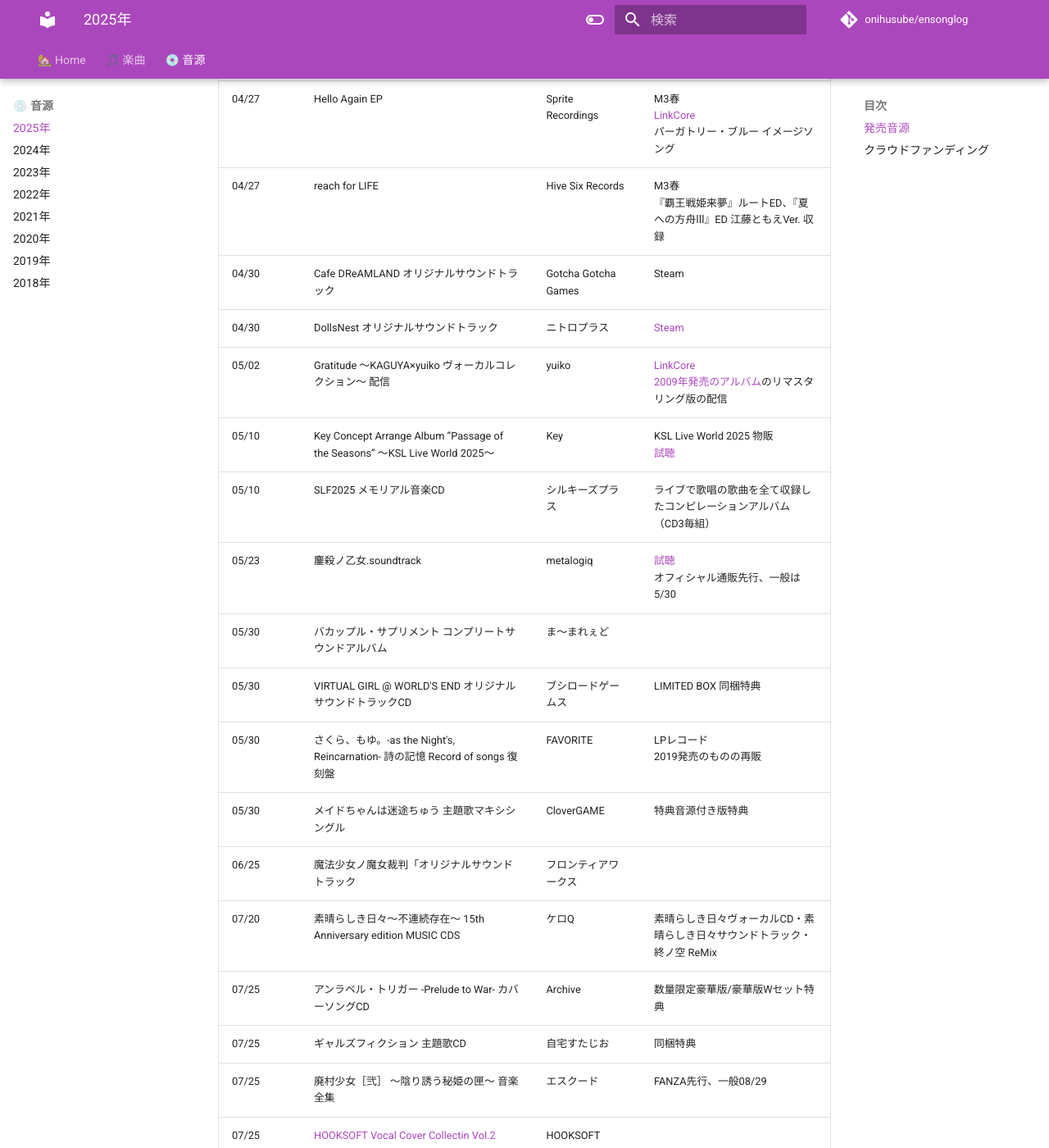
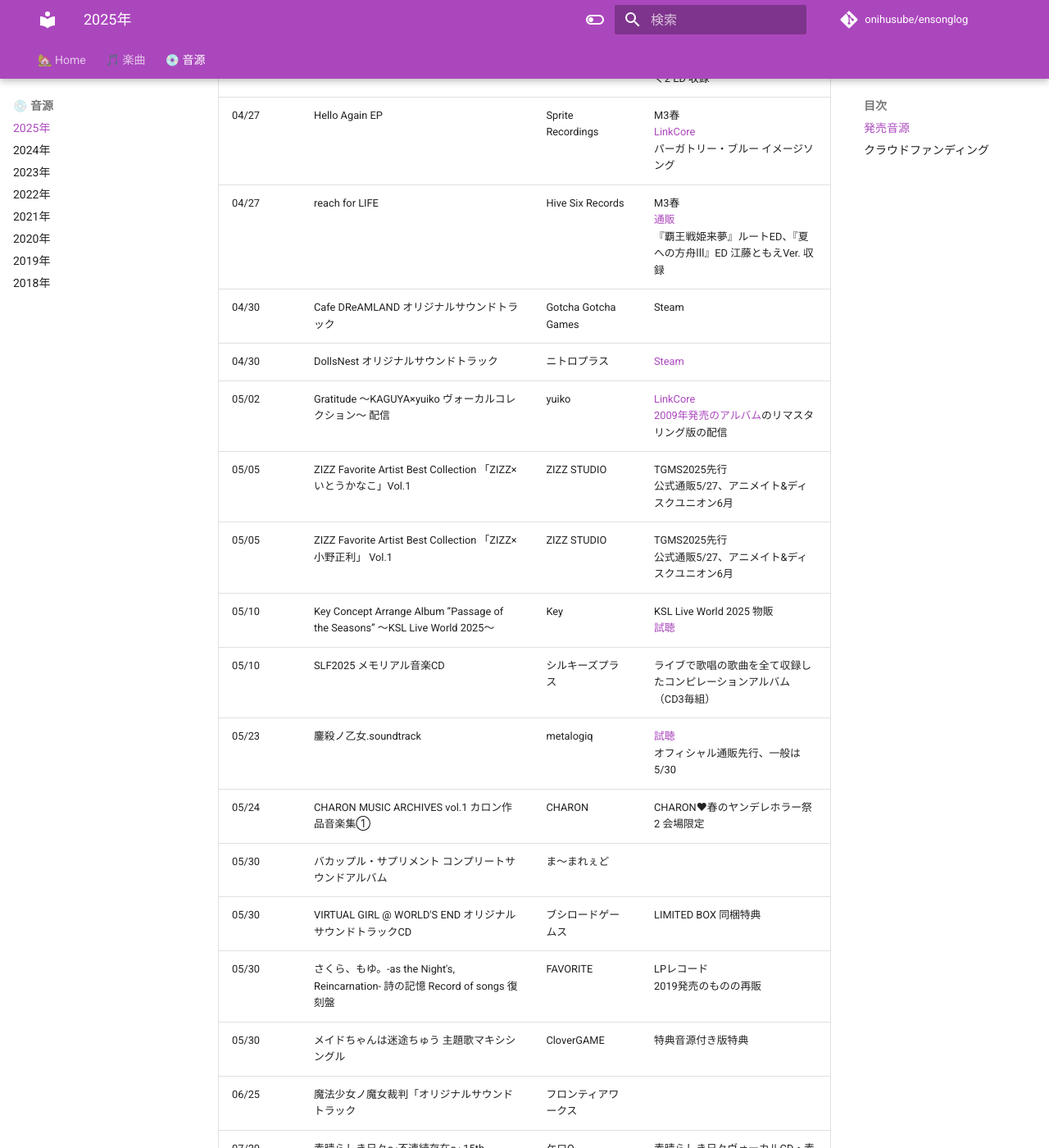
Before and after one commit to onihusube/ensonglog, an MkDocs documentation site: the page built from docs/2025/音源.md, in a window 1280 px wide and 1400 px high, scrolled down 4990 px. Shown: the whole window at 82% size. Built offline with MkDocs 1.6.1 and Material for MkDocs 9.7.7, drawn with Linux system fonts in a browser that asks for light colours; comment, search, counter and statistics services are not loaded; some of the changed text lies outside the part shown.

Commit message:
音源追加

```diff
--- a/docs/2025/音源.md
+++ b/docs/2025/音源.md
@@ -76,18 +76,21 @@
 | 04/27 | [Argonauts Vocal Album vol.2](./音源個別/Argonauts%20Vocal%20Album%20vol.2.md) | Argonauts | M3春 </br> 一般06/27 |
 | 04/27 | 小波すず美少女ゲームソングカバーアルバム 「しんぐあそんぐ！〜出演作品（みんな）のうたです。〜」 | 小波すず | M3春 |
 | 04/27 | サブリミナルレジオン・美作京キャラクターソングシングル 「ヒイロノメザメ」 | AxiaBridge | M3春 |
-| 04/27 | 宇宙に… | Hive Six Records | M3春 </br> 『覇王戦姫来夢』ルートED、『夏への方舟Ⅲ』ED 霜園優菜Ver. 収録 |
+| 04/27 | 宇宙に… | Hive Six Records | M3春 </br> [通販](https://hivesix.base.shop/items/106584257) </br> 『覇王戦姫来夢』ルートED、『夏への方舟Ⅲ』ED 霜園優菜Ver. 収録 |
 | 04/27 | solfa feat.茶太 ワークスアルバム「timeless melody」 | solfa | M3春 </br> [BOOTH](https://madaranosora.booth.pm/items/6710943) |
 | 04/27 | 『透明な彼女』 / 可可味 | project lights | M3春 </br> [BOOTH](https://project-lights.booth.pm/items/6858725) </br> 春透明的她与真实的我 OP「透明的她」日本語版 |
 | 04/27 | To You | 黒瀬アイル | M3春 </br> 淫獄の放課後2 OP、僕に抱かれ喘ぐ妻は、他の男に抱かれた話を紡ぐ2 ED 収録 |
 | 04/27 | Hello Again EP | Sprite Recordings | M3春 </br> [LinkCore](https://linkco.re/ZVfZ1hUr) </br> パーガトリー・ブルー イメージソング |
-| 04/27 | reach for LIFE | Hive Six Records | M3春 </br> 『覇王戦姫来夢』ルートED、『夏への方舟Ⅲ』ED 江藤ともえVer. 収録 |
+| 04/27 | reach for LIFE | Hive Six Records | M3春　</br> [通販](https://hivesix.base.shop/items/106582287) </br> 『覇王戦姫来夢』ルートED、『夏への方舟Ⅲ』ED 江藤ともえVer. 収録 |
 | 04/30 | Cafe DReAMLAND オリジナルサウンドトラック | Gotcha Gotcha Games | Steam |
 | 04/30 | DollsNest オリジナルサウンドトラック | ニトロプラス | [Steam](https://store.steampowered.com/app/3001180/Dolls_Nest_Original_SoundTrack_The_Origin_of_Species/) |
 | 05/02 | Gratitude ～KAGUYA×yuiko ヴォーカルコレクション～ 配信 | yuiko | [LinkCore](https://linkco.re/qs0yVFYD) </br> [2009年発売のアルバム](https://primary-yuiko.com/gratitude/)のリマスタリング版の配信 |
+| 05/05 | ZIZZ Favorite Artist Best Collection 「ZIZZ×いとうかなこ」Vol.1 | ZIZZ STUDIO | TGMS2025先行 </br> 公式通販5/27、アニメイト&ディスクユニオン6月 |
+| 05/05 | ZIZZ Favorite Artist Best Collection 「ZIZZ×小野正利」 Vol.1 | ZIZZ STUDIO | TGMS2025先行 </br> 公式通販5/27、アニメイト&ディスクユニオン6月 |
 | 05/10 | Key Concept Arrange Album ”Passage of the Seasons” ～KSL Live World 2025～ | Key | KSL Live World 2025 物販 </br> [試聴](https://www.youtube.com/watch?v=HVnnfgZEYy0) |
 | 05/10 | SLF2025 メモリアル音楽CD | シルキーズプラス | ライブで歌唱の歌曲を全て収録したコンピレーションアルバム（CD3毎組） |
 | 05/23 | 鏖殺ノ乙女.soundtrack | metalogiq | [試聴](https://metalogiq.jp/games/minagoroshi/vote.html) </br> オフィシャル通販先行、一般は5/30 |
+| 05/24 | CHARON MUSIC ARCHIVES vol.1 カロン作品音楽集① | CHARON | CHARON♥春のヤンデレホラー祭2 会場限定 |
 | 05/30 | バカップル・サプリメント コンプリートサウンドアルバム | ま～まれぇど |  |
 | 05/30 | VIRTUAL GIRL @ WORLD'S END オリジナルサウンドトラックCD | ブシロードゲームス | LIMITED BOX 同梱特典 |
 | 05/30 | さくら、もゆ。-as the Night's, Reincarnation- 詩の記憶 Record of songs 復刻盤 | FAVORITE | LPレコード </br> 2019発売のものの再販 |
@@ -107,3 +110,4 @@
 | 03/14 | 05/30 | ゴア・スクリーミング・ショウ リニューアル版 サントラCD | BLACK Cyc | [Ci-en](https://ci-en.dlsite.com/creator/28931/crowdfunding/875) | CF限定パッケージ版特典 |
 | 03/28 | 05/25 | Piaキャロットへようこそ！！AW サントラ | エフアンドシー | [うぶごえ](https://ubgoe.com/projects/895) | |
 | 03/28 | 05/25 | signal 主題歌CD | teamMJM | [CAMPFIRE](https://camp-fire.jp/projects/840556/view?utm_campaign=cp_po_share_c_msg_mypage_projects_show) | lainTTL準拠の公認ファンゲーム |
+|  |  | CUSTOM ORDER MAID VOCAL COLLECTION Vol.2 | KISS |  | [告知](https://www.kisskiss.tv/kiss/diary.php?no=2401) |
```
